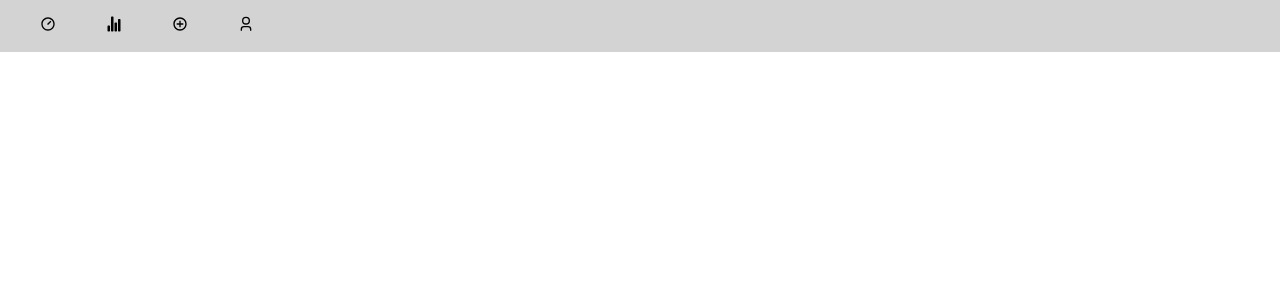
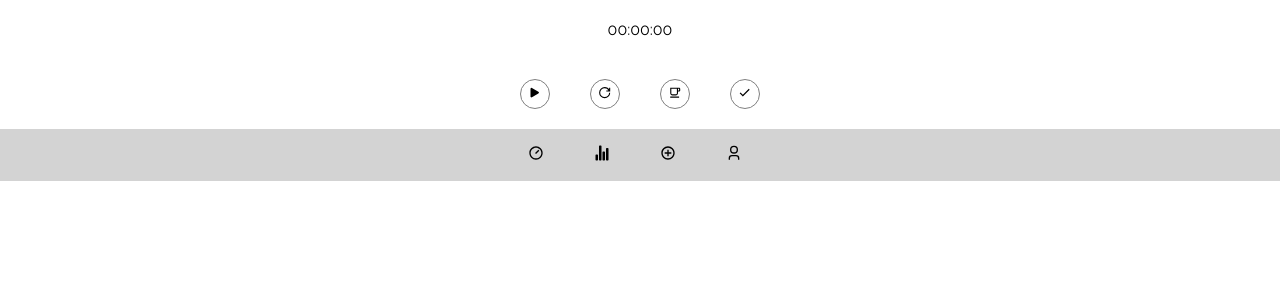
Before and after one commit to linneaha/Examensarbete, a React (Create React App) app in the folder frontend/: page / in a window 1280 px wide. Shown: the top 300 px of the page. Built offline with nearby package versions, Linux system fonts and the light colour scheme.

Commit message:
stopwatch component

```diff
--- a/frontend/src/App.css
+++ b/frontend/src/App.css
@@ -1,7 +1,10 @@
+/* Nav */
+
 nav {
   background-color: lightgrey;
   display: flex;
   flex-direction: row;
+  justify-content: center;
 }
 
 nav li {
@@ -11,5 +14,41 @@ nav li {
 }
 
 .navIcon:hover {
-    color:grey;
+  color: grey;
 }
+
+/* Timer */
+
+.timerButtonFlex {
+  display: flex;
+  flex-direction: row;
+}
+
+button {
+  background-color: white;
+  text-align: center;
+  border: 1px solid grey;
+  border-radius: 50%;
+  height: 30px;
+  width: 30px;
+  margin: 20px;
+}
+
+.buttons {
+  text-align: center;
+}
+
+.numbers {
+  margin: 20px;
+  text-align: center;
+}
+
+/* Stats */
+
+.statsDiv {
+    margin: 0 auto;
+    text-align: center;
+    background-color: lightgrey;
+    border-radius: 10%;
+    width: 100px;
+}
--- /dev/null
+++ b/frontend/src/components/Stopwatch.jsx
@@ -0,0 +1,62 @@
+import React, { useState, useEffect } from "react";
+import { RxResume } from "react-icons/rx";
+import { IoMdCheckmark } from "react-icons/io";
+import { IoPlay, IoStop } from "react-icons/io5";
+import { MdOutlineFreeBreakfast } from "react-icons/md";
+import { GrPowerReset } from "react-icons/gr";
+
+const Stopwatch = () => {
+  const [time, setTime] = useState(0);
+  const [running, setRunning] = useState(false);
+  const [isBreak, setIsBreak] = useState(false);
+
+  useEffect(() => {
+    let interval;
+    if (running) {
+      interval = setInterval(() => {
+        setTime((prevTime) => prevTime + 10);
+      }, 10);
+    } else if (!running) {
+      clearInterval(interval);
+    }
+    return () => clearInterval(interval);
+  }, [running]);
+
+  return (
+    <div className="stopwatch">
+      <div className="numbers">
+        <span>{("0" + Math.floor((time / 60000) % 60)).slice(-2)}:</span>
+        <span>{("0" + Math.floor((time / 1000) % 60)).slice(-2)}:</span>
+        <span>{("0" + ((time / 10) % 100)).slice(-2)}</span>
+      </div>
+      <div className="buttons">
+        {!running ? (
+          <button onClick={() => setRunning(true)}>
+            <IoPlay />
+          </button>
+        ) : (
+          <button onClick={() => setRunning(false)}>
+            <IoStop />
+          </button>
+        )}
+        <button onClick={() => setTime(0)}>
+          <GrPowerReset />
+        </button>
+        {!isBreak ? (
+          <button onClick={() => setIsBreak(true)}>
+            <MdOutlineFreeBreakfast />
+          </button>
+        ) : (
+          <button onClick={() => setIsBreak(false)}>
+            <RxResume />
+          </button>
+        )}
+        <button>
+          <IoMdCheckmark />
+        </button>
+      </div>
+    </div>
+  );
+};
+
+export default Stopwatch;
--- a/frontend/src/pages/Statistics.jsx
+++ b/frontend/src/pages/Statistics.jsx
@@ -1,23 +1,23 @@
-import React, { useEffect, useState } from 'react'
+import React, { useEffect, useState } from "react";
 import axios from "axios";
 
 const Statistics = () => {
-const [tasks, setTasks] = useState([]);
+  const [tasks, setTasks] = useState([]);
 
   useEffect(() => {
     axios
-      .get("http://localhost:3001")
+      .get("http://localhost:3001/api/tasks")
       .then((res) => setTasks(res.data))
       .catch((err) => console.log(err));
-  }, [])
+  }, []);
 
   return (
-    <div>
-    {tasks.map((task) => (
-      <p>{task.name}</p>
-    ))}
+    <div className="statsDiv">
+      {tasks.map((task) => (
+        <p key={task._id}>{task.name}</p>
+      ))}
     </div>
-  )
-}
+  );
+};
 
-export default Statistics
+export default Statistics;
--- a/frontend/src/pages/Timer.jsx
+++ b/frontend/src/pages/Timer.jsx
@@ -1,11 +1,12 @@
-import React from 'react';
+import React from "react";
+import Stopwatch from "../components/Stopwatch";
 
-function Timer(props) {
+const Timer = () => {
   return (
     <div>
-
+      <Stopwatch />
     </div>
   );
-}
+};
 
 export default Timer;
```
Also changed, not shown: 1 other file (tests, documents, lock files or other folders). Lines whose indentation alone changed are shown as unchanged.
